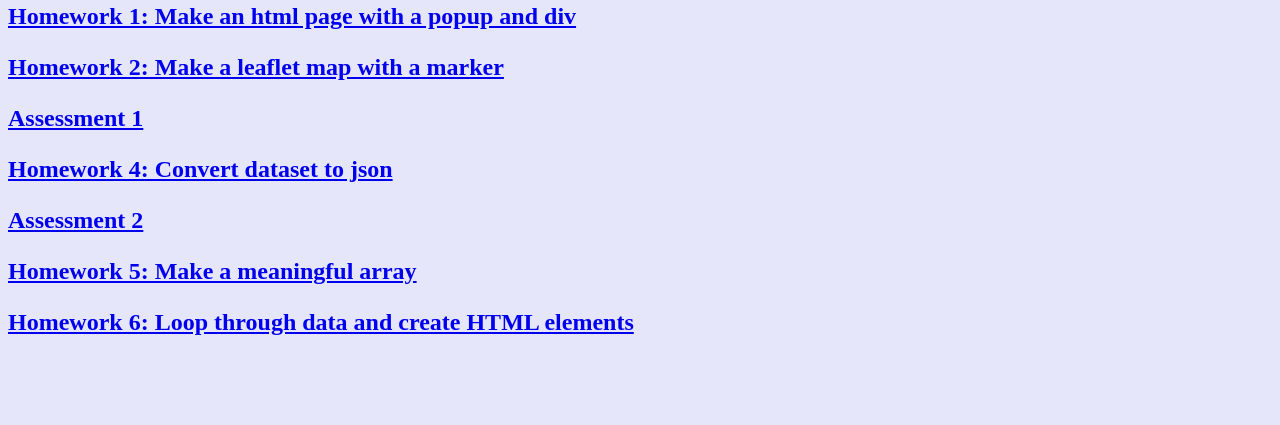
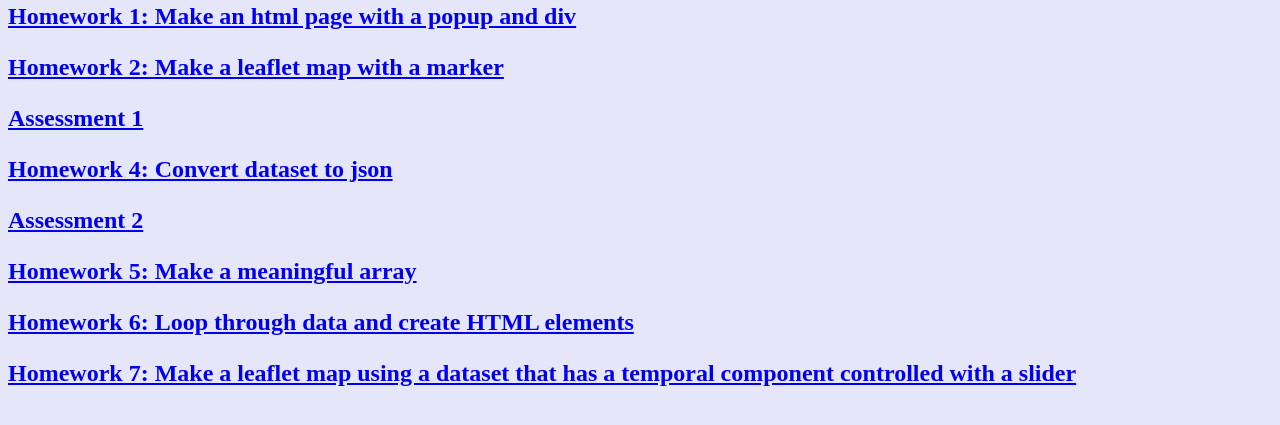
Before and after one commit to tayouellette/GEOG-456, a plain HTML site: page index.html in a window 1280 px wide. Shown: the part 79-504 px from the top of the page. Drawn offline with Linux system fonts and the light colour scheme.

Commit message:
Update index.html

```diff
--- a/index.html
+++ b/index.html
@@ -15,6 +15,7 @@
    <a href="assessment2/assessment2.html"><p>Assessment 2</p></a>
    <a href="hw5-6/hw5_array.html"><p>Homework 5: Make a meaningful array</p></a>
    <a href="hw5-6/hw6.html"><p>Homework 6: Loop through data and create HTML elements </p></a>
+   <a href="hw7/knpsections_slider.html"><p>Homework 7: Make a leaflet map using a dataset that has a temporal component controlled with a slider</p></a>
    </h2>
 </body>
 <style>
```
